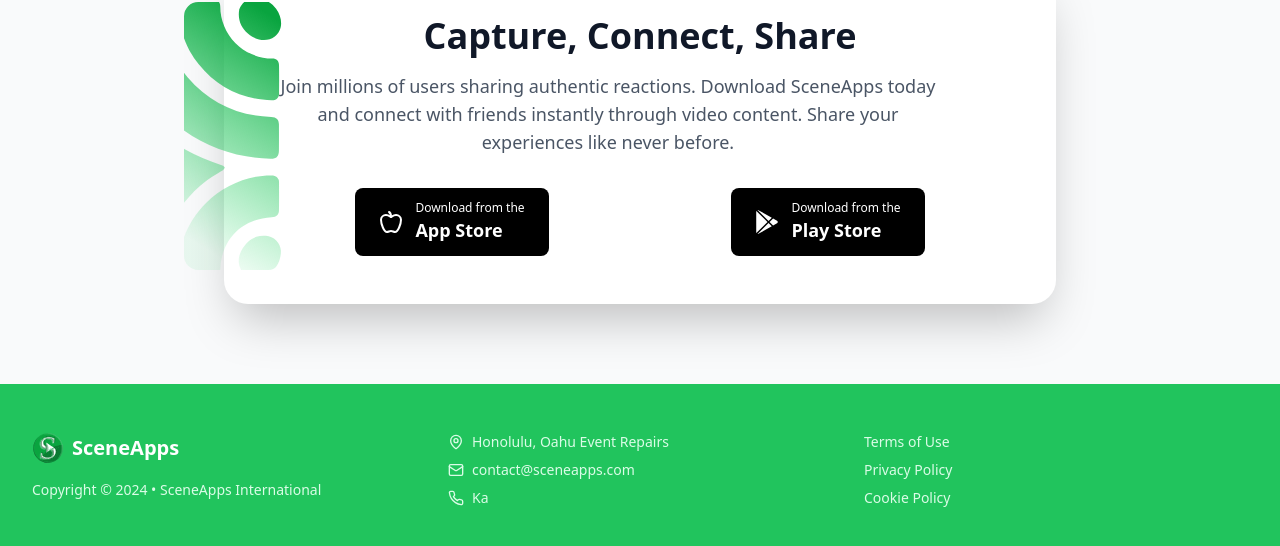
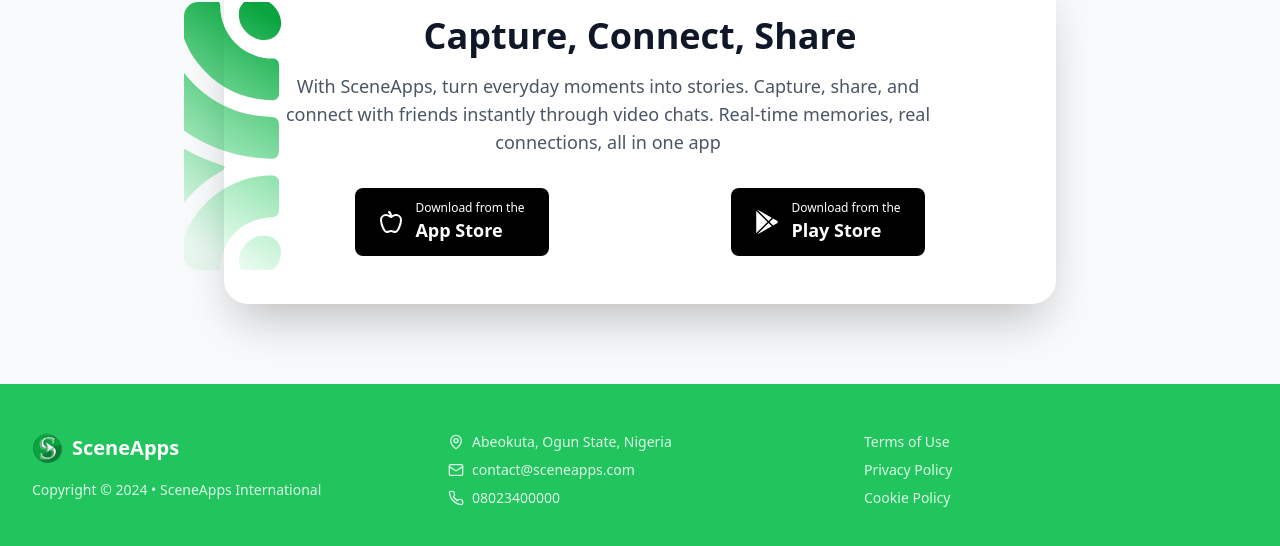
Before and after one commit to TesleemOla/SceneApps, a React (Vite) app: page / in a window 1280 px wide. Shown: the part 1472-2018 px from the top of the page. Built offline with nearby package versions, Linux system fonts and the light colour scheme.

Commit message:
cta image position fix

```diff
--- a/src/components/CTASection.tsx
+++ b/src/components/CTASection.tsx
@@ -5,25 +5,27 @@ export default function CTASection() {
     <section className="py-20 bg-gray-50 relative">
       <div className="max-w-4xl mx-auto px-4 lg:px-8 text-center">
         <div className="bg-white rounded-3xl p-8 lg:p-12 shadow-2xl border border-black xl:border-green-400 relative">
-          <span className="border text-green-400 border-green-400 rounded-md p-1 px-2 bg-green-100
-          absolute -top-3 right-5">
+          <span
+            className="border text-green-400 border-green-400 rounded-md p-1 px-2 bg-green-100
+          absolute -top-3 right-5"
+          >
             SceneApps
           </span>
 
-            <img
-              src="/Mask Group.svg"
-              alt="mask group"
-              className="absolute -left-10 top-[10%] h-[80%]"
-            />
+          <img
+            src="/Mask Group.svg"
+            alt="mask group"
+            className="absolute -left-20 md:-left-10 top-[10%] h-[80%]"
+          />
 
-          <h2 className="text-3xl lg:text-4xl font-bold text-gray-900 mb-4   text-right lg:text-center">
+          <h2 className="text-3xl lg:text-4xl font-bold text-gray-900 mb-4 ml-4 md:ml-0  text-right lg:text-center">
             Capture, Connect, Share
           </h2>
 
-          <p className="text-lg text-gray-600 mb-8 max-w-2xl  text-right lg:text-center">
-            Join millions of users sharing authentic reactions. Download
-            SceneApps today and connect with friends instantly through video
-            content. Share your experiences like never before.
+          <p className="text-lg text-gray-600 mb-8 max-w-2xl ml-4 md:ml-0 text-right lg:text-center">
+            With SceneApps, turn everyday moments into stories. Capture, share,
+            and connect with friends instantly through video chats. Real-time
+            memories, real connections, all in one app
           </p>
 
           {/* App Store Buttons */}
--- a/src/components/Footer.tsx
+++ b/src/components/Footer.tsx
@@ -25,7 +25,7 @@ export default function Footer() {
             <div className="space-y-2 text-sm text-green-100">
               <p className="flex items-center">
                 <MapPin className="w-4 h-4 mr-2" />
-                Honolulu, Oahu Event Repairs
+                Abeokuta, Ogun State, Nigeria
               </p>
               <p className="flex items-center">
                 <Mail className="w-4 h-4 mr-2" />
@@ -33,7 +33,7 @@ export default function Footer() {
               </p>
               <p className="flex items-center">
                 <Phone className="w-4 h-4 mr-2" />
-                Ka
+                08023400000
               </p>
             </div>
           </div>
```
